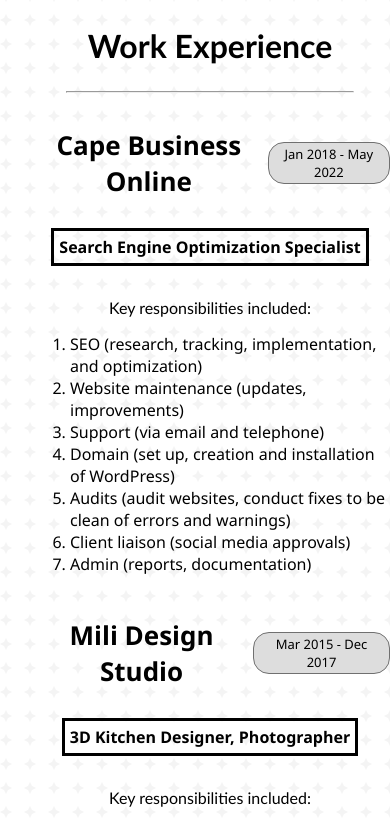
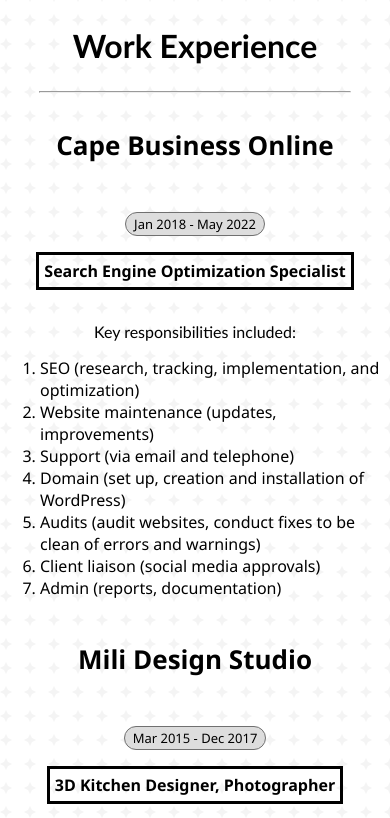
Before and after one commit to JustInTimez/resume-8, a plain HTML site: page index.htm in a window 390 px wide. Shown: the part 1066-1884 px from the top of the page. Drawn offline with Linux system fonts and the light colour scheme.

Commit message:
Updated responsive
Amended media queries

```diff
--- a/static/css/style.css
+++ b/static/css/style.css
@@ -220,10 +220,11 @@ h3 {
 /* Small devices (437px and below) */
 @media (max-width: 437px) {
   .workHeadingDuration {
-    text-align: center;
-    margin-bottom: -13px;
-    width: auto;
-    gap: 0;
+    flex-flow: column wrap;
+  }
+
+  #content {
+    margin-left: 0px;
   }
 
   .roleContainer {
@@ -243,10 +244,11 @@ h3 {
 /* Medium devices (768px and below) */
 @media (max-width: 768px) {
   .workHeadingDuration {
-    text-align: center;
-    margin-bottom: -13px;
-    width: auto;
-    gap: 0;
+    flex-flow: column wrap;
+  }
+
+  #content {
+    margin-left: 0px;
   }
 
   .roleContainer {
@@ -274,7 +276,7 @@ h3 {
     text-align: center;
     margin-bottom: -13px;
     width: auto;
-    gap: 0;
+    gap: 10px;
   }
 
   .roleContainer {
```
